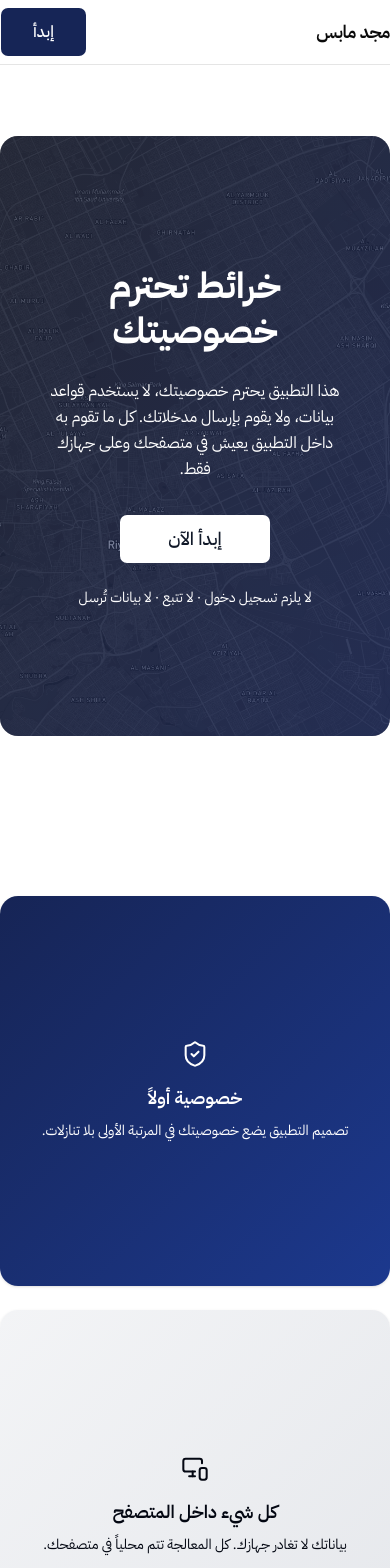
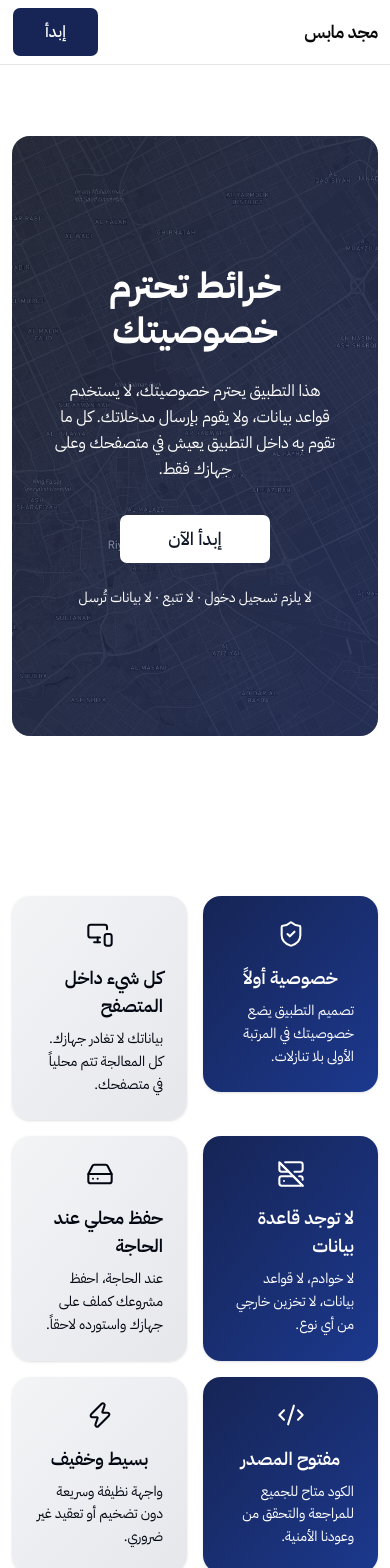
Before and after one commit to mo9a7i/majd-maps, a Next.js app: page / in a window 390 px wide. Shown: the top 1568 px of the page. Built offline with nearby package versions, Linux system fonts and the light colour scheme.

Commit message:
fix small

```diff
--- a/src/app/layout.tsx
+++ b/src/app/layout.tsx
@@ -25,7 +25,7 @@ export default function RootLayout({
       dir="rtl"
       className={`${ibmPlexSansArabic.variable} h-full antialiased`}
     >
-      <body className="min-h-full flex flex-col font-[family-name:var(--font-ibm-plex-arabic)]">
+      <body className="px-3 md:px-0 min-h-fu  ll flex flex-col font-[family-name:var(--font-ibm-plex-arabic)]">
         {children}
       </body>
     </html>
--- a/src/components/Landing/FeatureCards.tsx
+++ b/src/components/Landing/FeatureCards.tsx
@@ -11,7 +11,7 @@ export default function FeatureCards() {
   return (
     <section className="py-20">
       <div className="container mx-auto">
-        <div className="grid grid-cols-1 sm:grid-cols-2 lg:grid-cols-3 gap-6">
+        <div className="grid grid-cols-2 md:grid-cols-3 gap-4 md:gap-6">
 
           <div className="aspect-square flex flex-col justify-center items-center bg-linear-to-br from-blue-950 to-blue-900 rounded-2xl p-6 shadow-sm hover:shadow-md transition-shadow text-white">
             <ShieldCheck className="mb-4 h-7 w-7 md:h-12 md:w-12 lg:h-16 lg:w-16 text-white" strokeWidth={1.75} />
--- a/src/components/Navbar.tsx
+++ b/src/components/Navbar.tsx
@@ -15,7 +15,7 @@ export default function Navbar({ variant = "landing", onSave, onOpenSidebar }: N
   return (
     <header
       className={`z-50 bg-background/80 backdrop-blur-md border-b border-border ${
-        isLanding ? "fixed top-0 inset-x-0" : "relative shrink-0"
+        isLanding ? "fixed top-0 inset-x-0 px-3 md:px-0" : "relative shrink-0"
       }`}
     >
       <div className="container mx-auto h-16 flex items-center justify-between">
```
